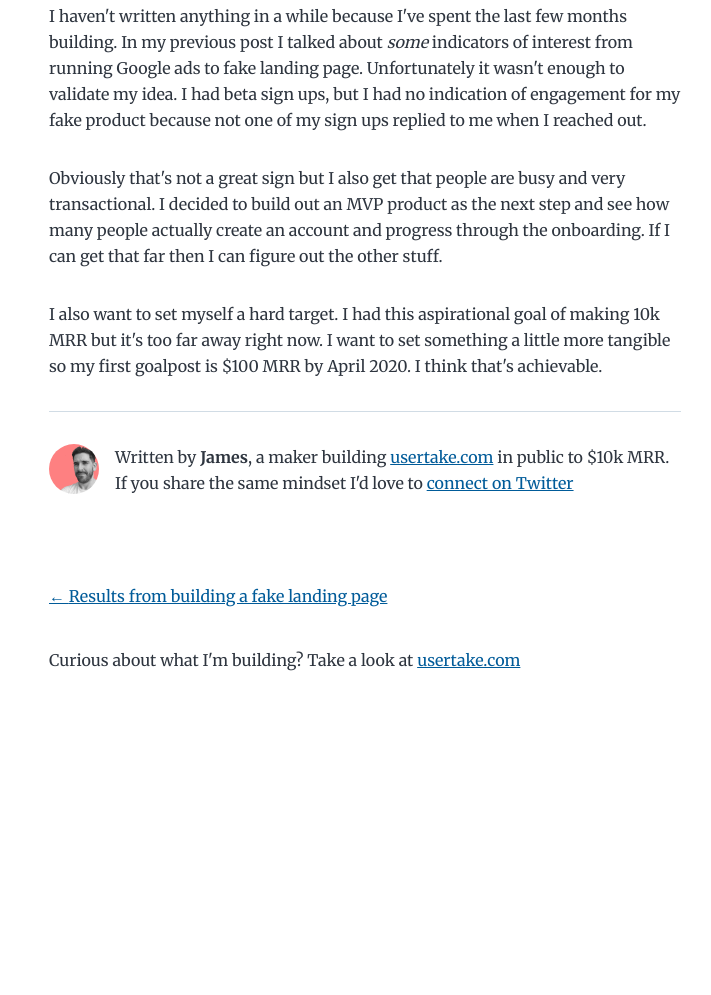
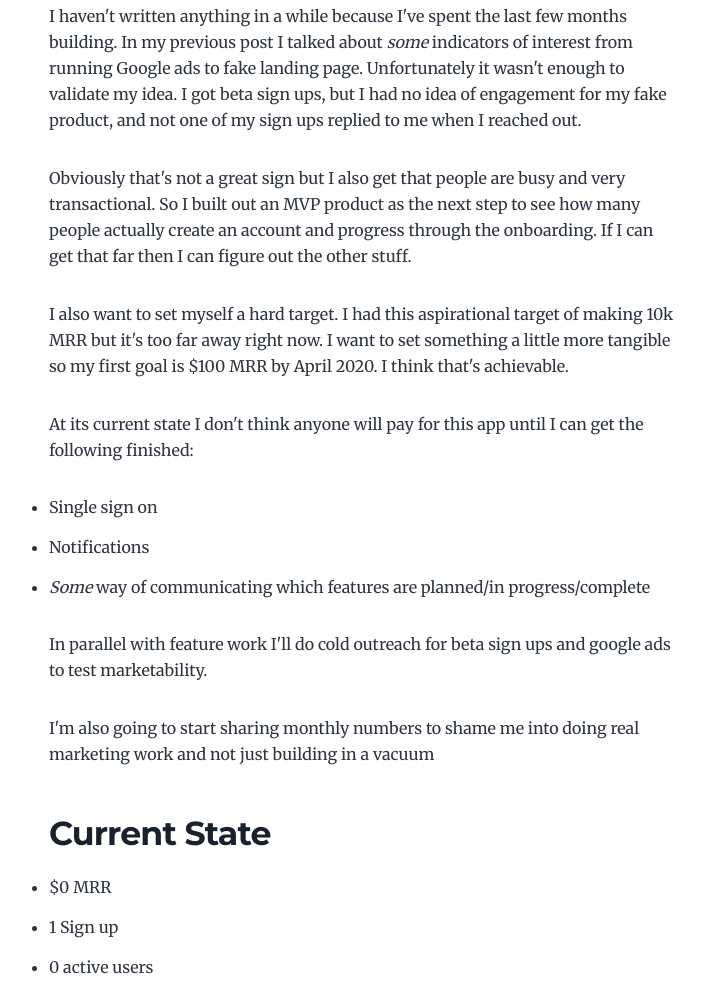
Before and after one commit to jamesreilly5/jamesreilly5.github.io, a Gatsby site: page /path-to-100-mrr/ in a window 1280 px wide. Shown: the part 237-1232 px from the top of the page, without its empty margins (275-986 px from the left). Before the commit the page ends 973 px from the top, so only its background shows below. Built offline with nearby package versions, Linux system fonts and the light colour scheme; Gatsby itself is replaced by a stand-in of ours.

Commit message:
Update blog

```diff
--- a/content/blog/path-to-100-mrr/index.md
+++ b/content/blog/path-to-100-mrr/index.md
@@ -4,8 +4,23 @@ date: "2021-12-18T14:48:00.169Z"
 description: In my previous post I talked about _some_ indicators of interest from running Google ads to fake landing page. Unfortunately it wasn't enough to validate my idea. I had beta sign ups, but I had no indication of engagement for my fake product because not one of my sign ups replied to me when I reached out
 ---
 
-I haven't written anything in a while because I've spent the last few months building. In my previous post I talked about _some_ indicators of interest from running Google ads to fake landing page. Unfortunately it wasn't enough to validate my idea. I had beta sign ups, but I had no indication of engagement for my fake product because not one of my sign ups replied to me when I reached out.
+I haven't written anything in a while because I've spent the last few months building. In my previous post I talked about _some_ indicators of interest from running Google ads to fake landing page. Unfortunately it wasn't enough to validate my idea. I got beta sign ups, but I had no idea of engagement for my fake product, and not one of my sign ups replied to me when I reached out.
 
-Obviously that's not a great sign but I also get that people are busy and very transactional. I decided to build out an MVP product as the next step and see how many people actually create an account and progress through the onboarding. If I can get that far then I can figure out the other stuff.
+Obviously that's not a great sign but I also get that people are busy and very transactional. So I built out an MVP product as the next step to see how many people actually create an account and progress through the onboarding. If I can get that far then I can figure out the other stuff.
 
-I also want to set myself a hard target. I had this aspirational goal of making 10k MRR but it's too far away right now. I want to set something a little more tangible so my first goalpost is $100 MRR by April 2020. I think that's achievable.
+I also want to set myself a hard target. I had this aspirational target of making 10k MRR but it's too far away right now. I want to set something a little more tangible so my first goal is $100 MRR by April 2020. I think that's achievable.
+
+At its current state I don't think anyone will pay for this app until I can get the following finished:
+
+* Single sign on
+* Notifications
+* _Some_ way of communicating which features are planned/in progress/complete
+
+In parallel with feature work I'll do cold outreach for beta sign ups and google ads to test marketability.
+
+I'm also going to start sharing monthly numbers to shame me into doing real marketing work and not just building in a vacuum
+
+## Current State
+* $0 MRR
+* 1 Sign up
+* 0 active users
```
